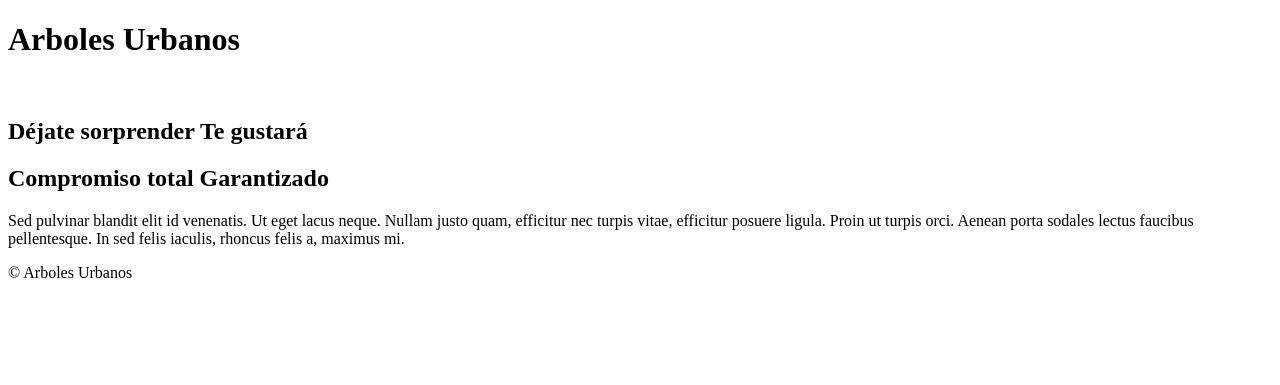
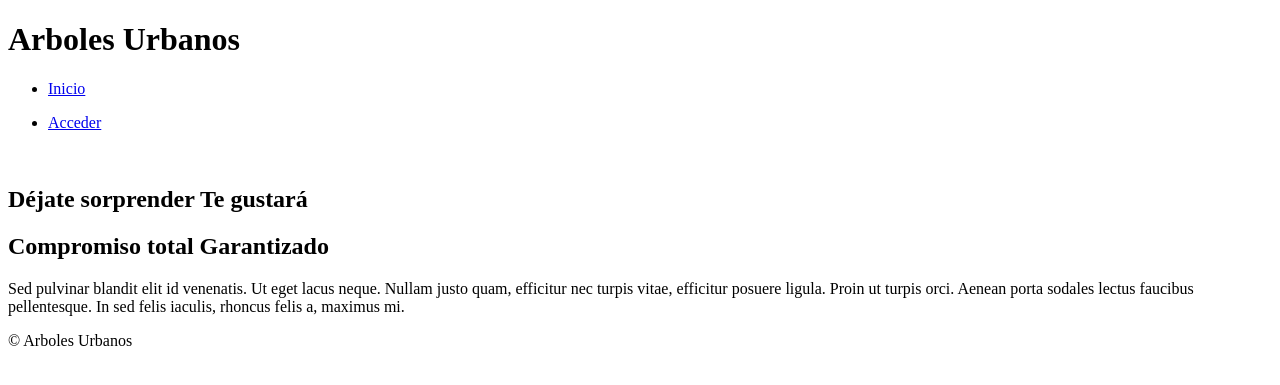
Before and after one commit to BermudezK/ArbolesUrbanos, a Django app: template templates/core/home.html in a window 1280 px wide. Shown: the top 385 px of the page. Run offline with Django 3.2, Linux system fonts and the light colour scheme; the template is opened without the code that fills it, so the values that code supplies are empty.

Commit message:
Se agregaron botones al base para pruebas|login terminado

```diff
--- a/arbolesurbanos/settings/base.py
+++ b/arbolesurbanos/settings/base.py
@@ -120,3 +120,4 @@ MEDIA_URL = '/media/'
 
 #Auth redirect
 LOGIN_REDIRECT_URL = 'home'
+LOGOUT_REDIRECT_URL = 'home'
--- a/templates/core/base.html
+++ b/templates/core/base.html
@@ -27,7 +27,28 @@
     </h1>
 
     <!-- Cabecera -->
-
+    <nav class="navbar navbar-expand-lg navbar-dark bg-dark">
+        <div class="container">
+          <div class="collapse navbar-collapse" id="ned">
+            <ul class="navbar-nav mr-auto">
+              <li class="nav-item">
+                <a class="nav-link" href="{% url 'home' %}">Inicio</a>
+              </li>
+            </ul>
+            <ul class="navbar-nav">
+              {% if not request.user.is_authenticated %}
+                <li class="nav-item">
+                  <a class="nav-link" href="{% url 'login' %}">Acceder</a>
+                </li>
+              {% else %}
+                <li class="nav-item">
+                    <a class="nav-link" href="{% url 'logout' %}">Salir</a>
+                </li>
+              {% endif %}
+            </ul>
+          </div>
+        </div>
+      </nav>
         {% block header %}
 
         {% endblock header %}
```
